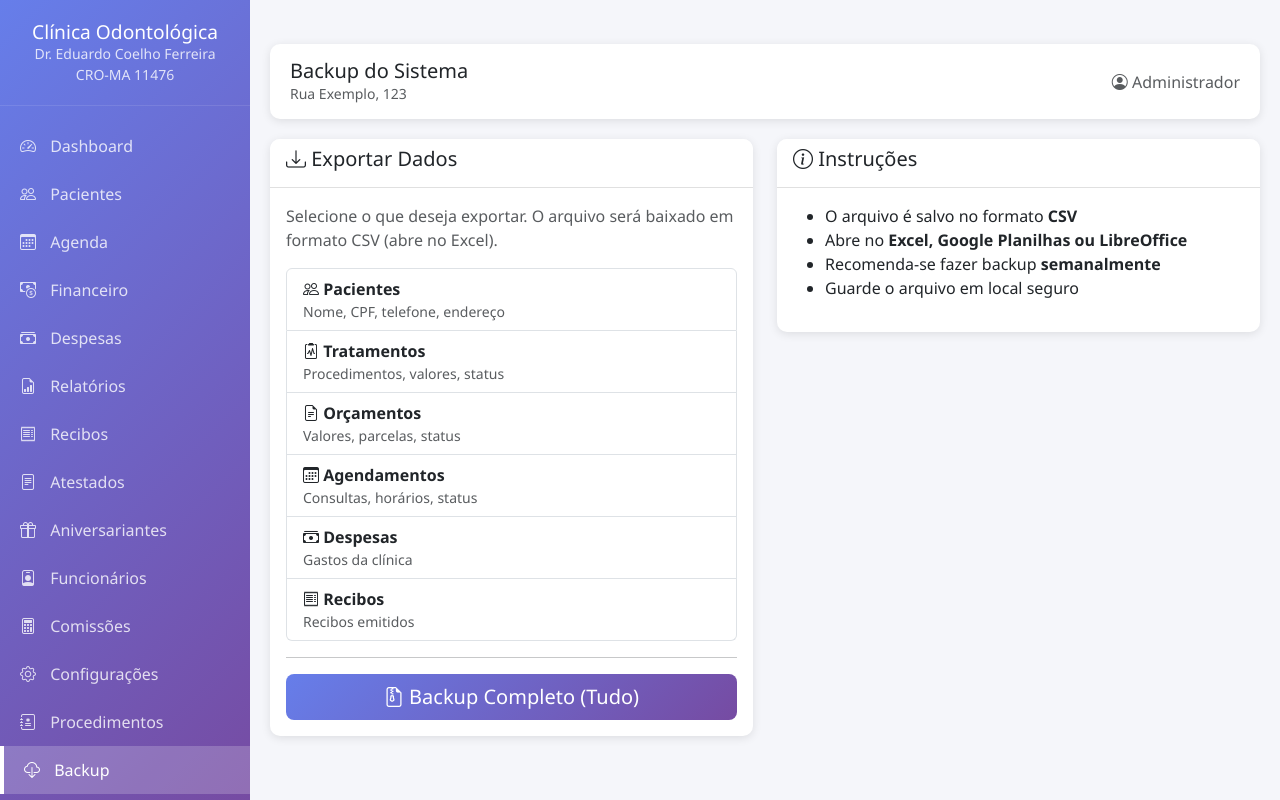
After one commit to mileac/clinica-odontologica, a Flask app: page /backup in a window 1280 px wide. The commit adds this page. Run offline with Flask 3, Linux system fonts and the light colour scheme; a user stored in the database is signed in; data comes from the database, SQL or seed files in the repository.

Commit message:
Backup completo do sistema

```diff
--- a/app.py
+++ b/app.py
@@ -2115,6 +2115,72 @@ def iniciar_tratamento_orcamento(id):
         flash(f'Erro ao iniciar tratamento: {str(e)}', 'error')
         return redirect(url_for('orcamento', paciente_id=orcamento.paciente_id))
 
+# ==================== ROTAS BACKUP SELECIONADO ====================
+
+@app.route('/backup')
+@requer_permissao('ver_financeiro')
+def backup():
+    return render_template('backup.html')
+
+@app.route('/backup/exportar')
+@requer_permissao('ver_financeiro')
+def backup_exportar():
+    import csv
+    from io import StringIO
+
+    tipo = request.args.get('tipo', 'completo')
+
+    si = StringIO()
+    writer = csv.writer(si)
+
+    if tipo == 'pacientes' or tipo == 'completo':
+        writer.writerow(['=== PACIENTES ==='])
+        writer.writerow(['ID', 'Nome', 'CPF', 'Nascimento', 'Idade', 'Celular', 'Email', 'Endereço', 'Cadastro'])
+        for p in Paciente.query.filter_by(ativo=True).all():
+            writer.writerow([p.id, p.nome, p.cpf, p.data_nascimento, p.calcular_idade(), p.celular, p.email, p.endereco, p.data_cadastro])
+        writer.writerow([])
+
+    if tipo == 'tratamentos' or tipo == 'completo':
+        writer.writerow(['=== TRATAMENTOS ==='])
+        writer.writerow(['ID', 'Paciente', 'Data', 'Dente', 'Procedimento', 'Valor', 'Pago', 'Saldo', 'Status', 'Profissional'])
+        for t in FichaTratamento.query.order_by(FichaTratamento.data.desc()).all():
+            writer.writerow([t.id, t.paciente.nome, t.data, t.dente, t.procedimento, t.valor, t.valor_pago, t.saldo_restante, t.status_pagamento, t.profissional.nome_completo if t.profissional else ''])
+        writer.writerow([])
+
+    if tipo == 'orcamentos' or tipo == 'completo':
+        writer.writerow(['=== ORÇAMENTOS ==='])
+        writer.writerow(['ID', 'Paciente', 'Data', 'Valor Total', 'Parcelas', 'Valor Parcela', 'Acréscimo %', 'Status'])
+        for o in Orcamento.query.order_by(Orcamento.data_criacao.desc()).all():
+            writer.writerow([o.id, o.paciente.nome, o.data_criacao, o.valor_total, o.parcelas, o.valor_parcela, o.acrescimo_percentual, o.status])
+        writer.writerow([])
+
+    if tipo == 'agendamentos' or tipo == 'completo':
+        writer.writerow(['=== AGENDAMENTOS ==='])
+        writer.writerow(['ID', 'Paciente', 'Data/Hora', 'Procedimento', 'Duração', 'Status', 'Profissional'])
+        for a in Agendamento.query.order_by(Agendamento.data_hora.desc()).all():
+            writer.writerow([a.id, a.paciente.nome if a.paciente else 'N/A', a.data_hora, a.procedimento, a.duracao, a.status, a.profissional.nome_completo if a.profissional else ''])
+        writer.writerow([])
+
+    if tipo == 'despesas' or tipo == 'completo':
+        writer.writerow(['=== DESPESAS ==='])
+        writer.writerow(['ID', 'Data', 'Categoria', 'Descrição', 'Valor', 'Pago', 'Recorrente'])
+        for d in Despesa.query.order_by(Despesa.data.desc()).all():
+            writer.writerow([d.id, d.data, d.categoria.nome if d.categoria else '', d.descricao, d.valor, d.pago, d.recorrente])
+        writer.writerow([])
+
+    if tipo == 'recibos' or tipo == 'completo':
+        writer.writerow(['=== RECIBOS ==='])
+        writer.writerow(['ID', 'Número', 'Paciente', 'Data', 'Valor Total', 'ISS', 'Líquido', 'Status'])
+        for r in Recibo.query.order_by(Recibo.data_emissao.desc()).all():
+            writer.writerow([r.id, r.numero, r.paciente.nome, r.data_emissao, r.valor_total, r.iss_valor, r.valor_liquido, r.status])
+
+    output = si.getvalue()
+
+    return Response(
+        output,
+        mimetype='text/csv',
+        headers={'Content-Disposition': f'attachment;filename=backup_{tipo}_{date.today().strftime("%Y%m%d")}.csv'}
+    )
 
 # ==================== INICIALIZAÇÃO ====================
 
--- /dev/null
+++ b/templates/backup.html
@@ -0,0 +1,68 @@
+{% extends "base.html" %}
+
+{% block title %}Backup - {{ config.nome_clinica }}{% endblock %}
+{% block header_title %}Backup do Sistema{% endblock %}
+
+{% block content %}
+<div class="row">
+    <div class="col-md-6">
+        <div class="card">
+            <div class="card-header"><h5><i class="bi bi-download"></i> Exportar Dados</h5></div>
+            <div class="card-body">
+                <p class="text-muted">Selecione o que deseja exportar. O arquivo será baixado em formato CSV (abre no Excel).</p>
+
+                <div class="list-group">
+                    <a href="/backup/exportar?tipo=pacientes" class="list-group-item list-group-item-action">
+                        <i class="bi bi-people"></i> <strong>Pacientes</strong>
+                        <small class="text-muted d-block">Nome, CPF, telefone, endereço</small>
+                    </a>
+                    <a href="/backup/exportar?tipo=tratamentos" class="list-group-item list-group-item-action">
+                        <i class="bi bi-clipboard2-pulse"></i> <strong>Tratamentos</strong>
+                        <small class="text-muted d-block">Procedimentos, valores, status</small>
+                    </a>
+                    <a href="/backup/exportar?tipo=orcamentos" class="list-group-item list-group-item-action">
+                        <i class="bi bi-file-earmark-text"></i> <strong>Orçamentos</strong>
+                        <small class="text-muted d-block">Valores, parcelas, status</small>
+                    </a>
+                    <a href="/backup/exportar?tipo=agendamentos" class="list-group-item list-group-item-action">
+                        <i class="bi bi-calendar3"></i> <strong>Agendamentos</strong>
+                        <small class="text-muted d-block">Consultas, horários, status</small>
+                    </a>
+                    <a href="/backup/exportar?tipo=despesas" class="list-group-item list-group-item-action">
+                        <i class="bi bi-cash-stack"></i> <strong>Despesas</strong>
+                        <small class="text-muted d-block">Gastos da clínica</small>
+                    </a>
+                    <a href="/backup/exportar?tipo=recibos" class="list-group-item list-group-item-action">
+                        <i class="bi bi-receipt"></i> <strong>Recibos</strong>
+                        <small class="text-muted d-block">Recibos emitidos</small>
+                    </a>
+                </div>
+
+                <hr>
+
+                <a href="/backup/exportar?tipo=completo" class="btn btn-primary btn-lg w-100">
+                    <i class="bi bi-file-earmark-zip"></i> Backup Completo (Tudo)
+                </a>
+            </div>
+        </div>
+    </div>
+
+    <div class="col-md-6">
+        <div class="card">
+            <div class="card-header"><h5><i class="bi bi-info-circle"></i> Instruções</h5></div>
+            <div class="card-body">
+                <ul>
+                    <li>O arquivo é salvo no formato <strong>CSV</strong></li>
+                    <li>Abre no <strong>Excel, Google Planilhas ou LibreOffice</strong></li>
+                    <li>Recomenda-se fazer backup <strong>semanalmente</strong></li>
+                    <li>Guarde o arquivo em local seguro</li>
+                </ul>
+                <div class="alert alert-warning">
+                    <i class="bi bi-exclamation-triangle"></i>
+                    Este backup é para segurança dos dados. Em caso de perda, os dados podem ser recuperados.
+                </div>
+            </div>
+        </div>
+    </div>
+</div>
+{% endblock %}
--- a/templates/base.html
+++ b/templates/base.html
@@ -226,6 +226,12 @@
 			</a>
 			{% endif %}
 
+			{% if current_user.tem_permissao('ver_financeiro') %}
+			<a class="nav-link {{ 'active' if 'backup' in request.endpoint }}" href="{{ url_for('backup') }}">
+				<i class="bi bi-cloud-download"></i> Backup
+			</a>
+			{% endif %}
+
             <hr class="my-3" style="border-color: rgba(255,255,255,0.2);">
 
             <div class="px-3 mb-2">
```
